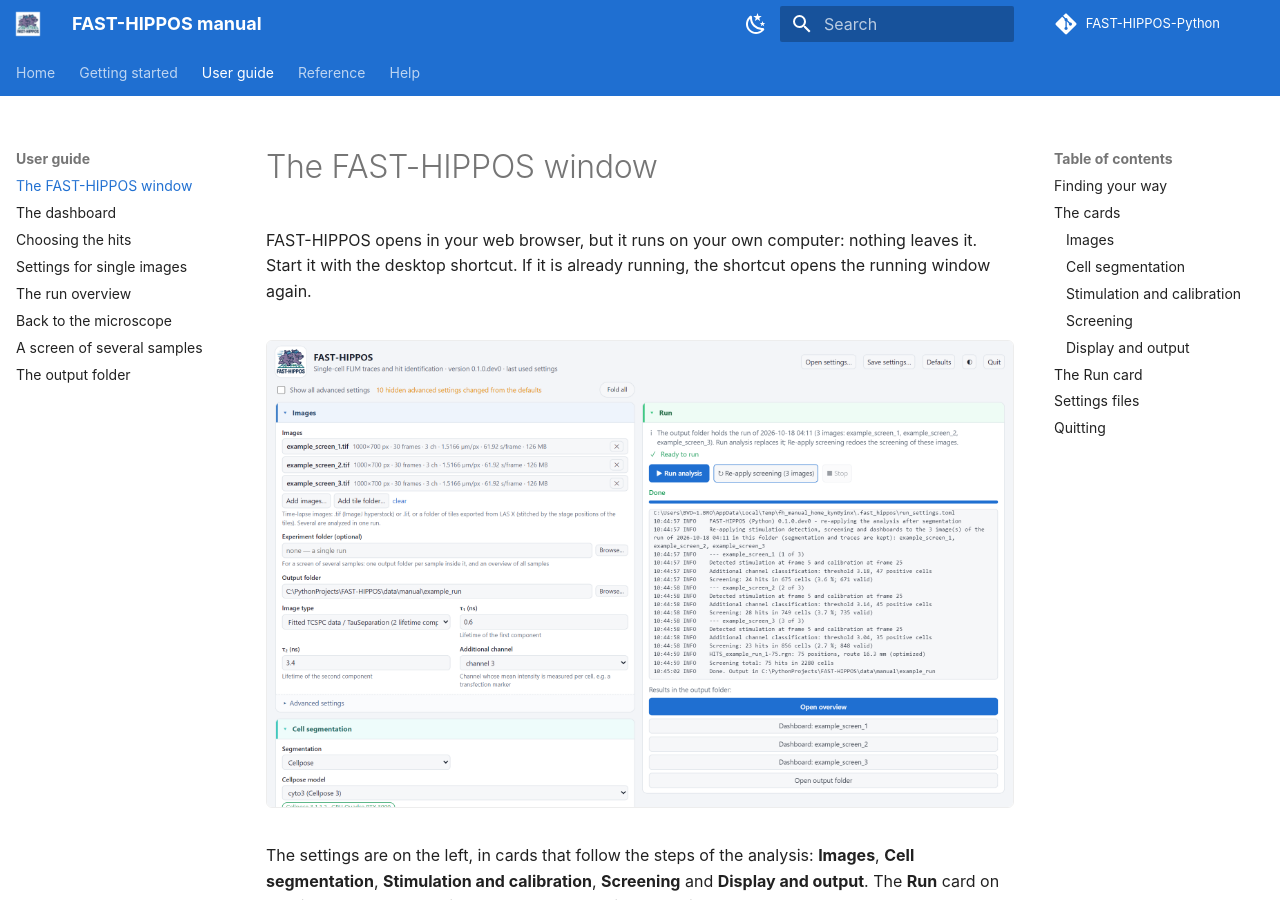
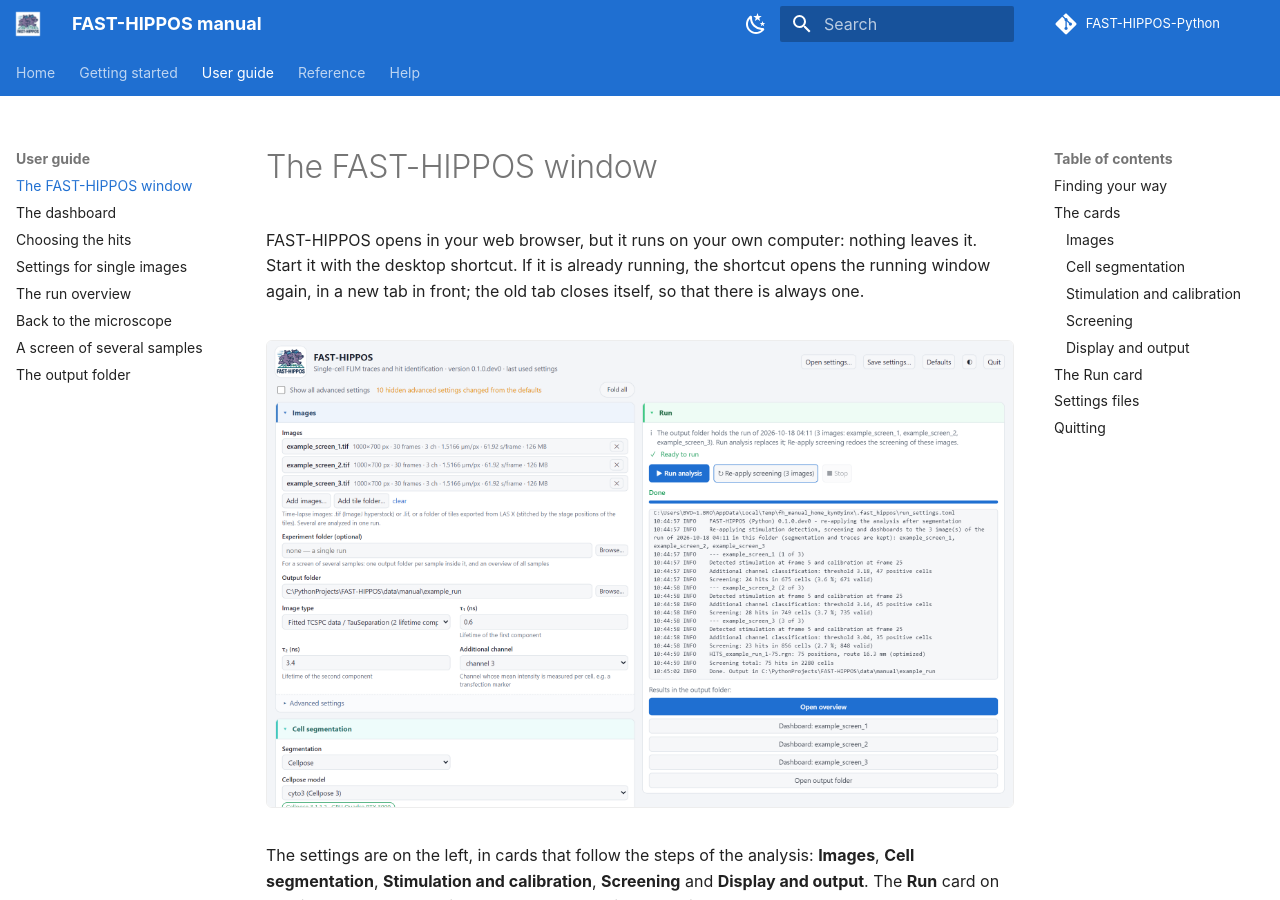
Before and after one commit to Jalink-lab/FAST-HIPPOS-Python, an MkDocs documentation site: the page built from manual/guide/window.md, in a window 1280 px wide and 900 px high. Built offline with MkDocs 1.6.1 and Material for MkDocs 9.7.7, drawn with Linux system fonts in a browser that asks for light colours; comment, search, counter and statistics services are not loaded.

Commit message:
Window: a second start no longer leaves two tabs; the new tab takes over
A page cannot bring another tab to the front, so the newest FAST-HIPPOS tab (the one
a second start opens, already in front) announces itself on a BroadcastChannel and
the older tab closes itself, after saving a last change. Where the browser refuses
to close it, it shows "FAST-HIPPOS is open in another tab" and stops polling.
Manual (window page) and the context help updated.

Co-Authored-By: Claude Opus 5.5 <noreply@anthropic.com>

```diff
--- a/manual/guide/window.md
+++ b/manual/guide/window.md
@@ -1,7 +1,8 @@
 # The FAST-HIPPOS window
 
 FAST-HIPPOS opens in your web browser, but it runs on your own computer: nothing leaves it. Start it with the desktop
-shortcut. If it is already running, the shortcut opens the running window again.
+shortcut. If it is already running, the shortcut opens the running window again, in a new tab in front; the old tab
+closes itself, so that there is always one.
 
 <figure markdown>
 ![The FAST-HIPPOS window](../images/gui.png){ .shot }
```
Also changed, not shown: src/fast_hippos/templates/gui.html (+17 -0 lines), 1 other file.
